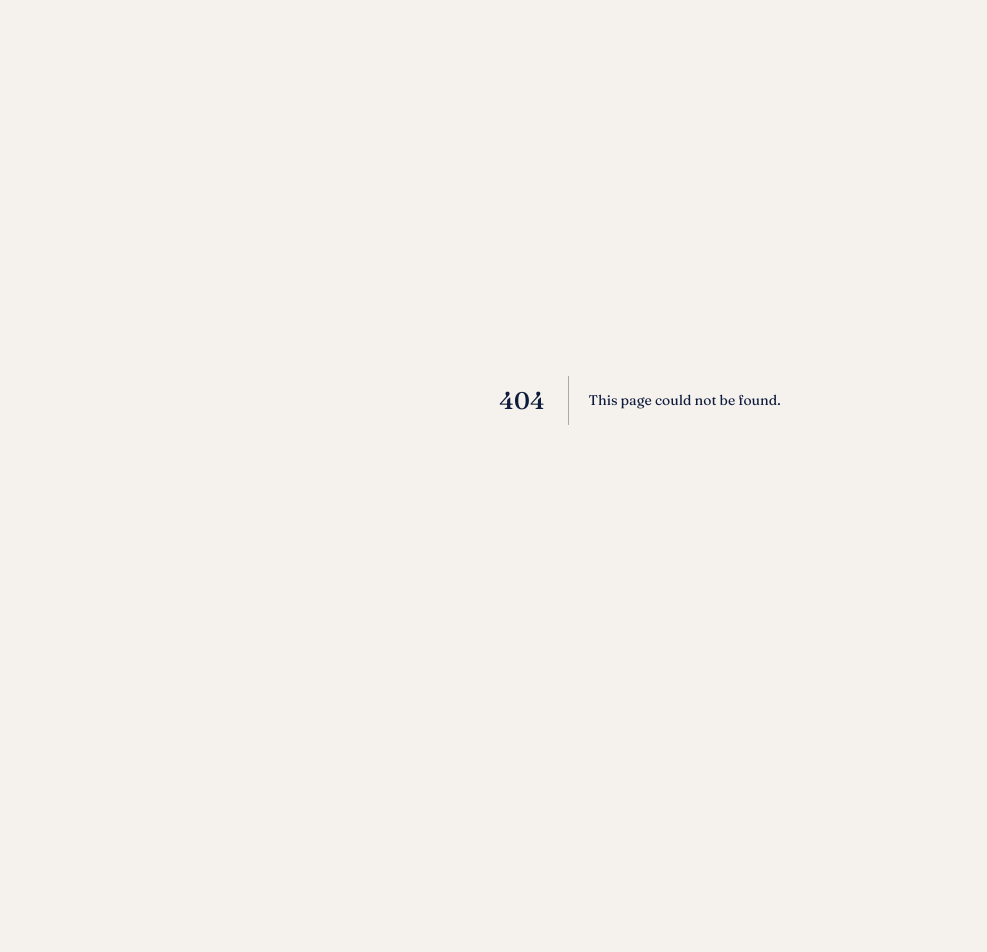
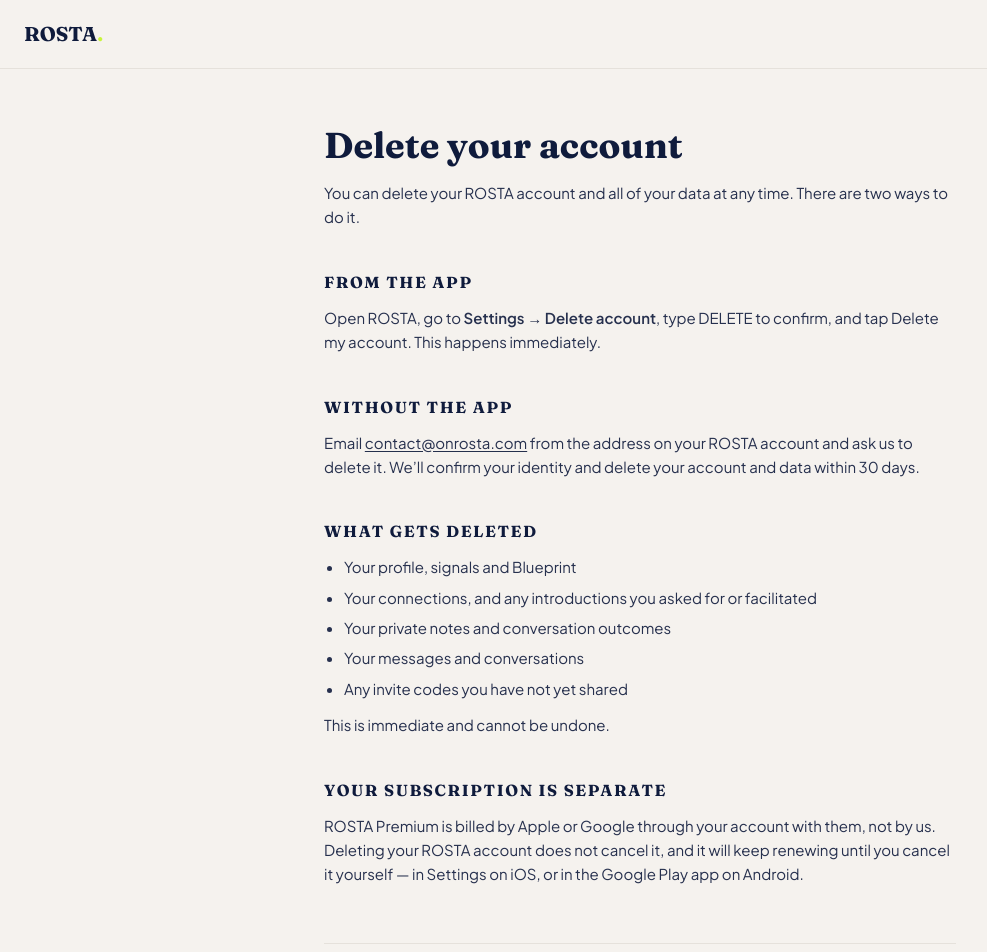
Before and after one commit to harriselijah13/rosta-app, a Next.js app: page /delete-account in a window 1280 px wide. Before the commit this address had no page. Shown: the top 952 px of the page, without its empty margins (0-987 px from the left). Before the commit the page ends 800 px from the top, so only its background shows below. Built offline with nearby package versions, Linux system fonts and the light colour scheme.

Commit message:
Add public account deletion page (Google Play requirement)

```diff
--- /dev/null
+++ b/app/delete-account/page.tsx
@@ -0,0 +1,80 @@
+import Link from 'next/link'
+
+export const metadata = { title: 'Delete Your Account — ROSTA' }
+
+function Section({ heading, children }: { heading: string; children: React.ReactNode }) {
+  return (
+    <section className="mt-10">
+      <h2 className="font-display text-base font-bold text-navy uppercase tracking-widest mb-3">
+        {heading}
+      </h2>
+      <div className="space-y-3 text-navy/90 text-[15px] leading-relaxed">
+        {children}
+      </div>
+    </section>
+  )
+}
+
+// Google Play's account-deletion policy requires a web page, reachable without
+// installing the app or signing in, that either performs deletion or gives a clear
+// path to request it. Apple has no equivalent requirement — the in-app screen at
+// app/(app)/delete-account.tsx satisfies Apple alone. This page and that screen
+// must stay in sync: same list of what's deleted, same subscription disclosure.
+export default function DeleteAccountPage() {
+  return (
+    <div className="min-h-screen bg-warm-white">
+      <header className="px-6 py-5 border-b border-border bg-warm-white">
+        <a href="https://rosta.network" className="font-display text-xl font-bold text-navy">
+          ROSTA<span className="text-lime">.</span>
+        </a>
+      </header>
+
+      <main className="max-w-[680px] mx-auto px-6 py-14">
+        <h1 className="font-display text-4xl font-bold text-navy mb-4">Delete your account</h1>
+        <p className="text-[15px] text-navy/90 leading-relaxed mb-2">
+          You can delete your ROSTA account and all of your data at any time. There are two ways to do it.
+        </p>
+
+        <Section heading="From the app">
+          <p>
+            Open ROSTA, go to <strong className="font-semibold">Settings → Delete account</strong>, type DELETE
+            to confirm, and tap Delete my account. This happens immediately.
+          </p>
+        </Section>
+
+        <Section heading="Without the app">
+          <p>
+            Email <a href="mailto:contact@onrosta.com?subject=Delete%20my%20ROSTA%20account" className="underline underline-offset-2 hover:text-navy transition-colors">contact@onrosta.com</a> from
+            the address on your ROSTA account and ask us to delete it. We&rsquo;ll confirm your identity and delete
+            your account and data within 30 days.
+          </p>
+        </Section>
+
+        <Section heading="What gets deleted">
+          <ul className="list-disc list-outside pl-5 space-y-1.5">
+            <li>Your profile, signals and Blueprint</li>
+            <li>Your connections, and any introductions you asked for or facilitated</li>
+            <li>Your private notes and conversation outcomes</li>
+            <li>Your messages and conversations</li>
+            <li>Any invite codes you have not yet shared</li>
+          </ul>
+          <p>This is immediate and cannot be undone.</p>
+        </Section>
+
+        <Section heading="Your subscription is separate">
+          <p>
+            ROSTA Premium is billed by Apple or Google through your account with them, not by us. Deleting your
+            ROSTA account does not cancel it, and it will keep renewing until you cancel it yourself — in
+            Settings on iOS, or in the Google Play app on Android.
+          </p>
+        </Section>
+
+        <div className="mt-14 pt-8 border-t border-border flex flex-wrap gap-4 text-xs text-body-grey">
+          <Link href="/privacy" className="hover:text-navy transition-colors">Privacy Policy</Link>
+          <span>·</span>
+          <Link href="/terms" className="hover:text-navy transition-colors">Terms of Service</Link>
+        </div>
+      </main>
+    </div>
+  )
+}
```
